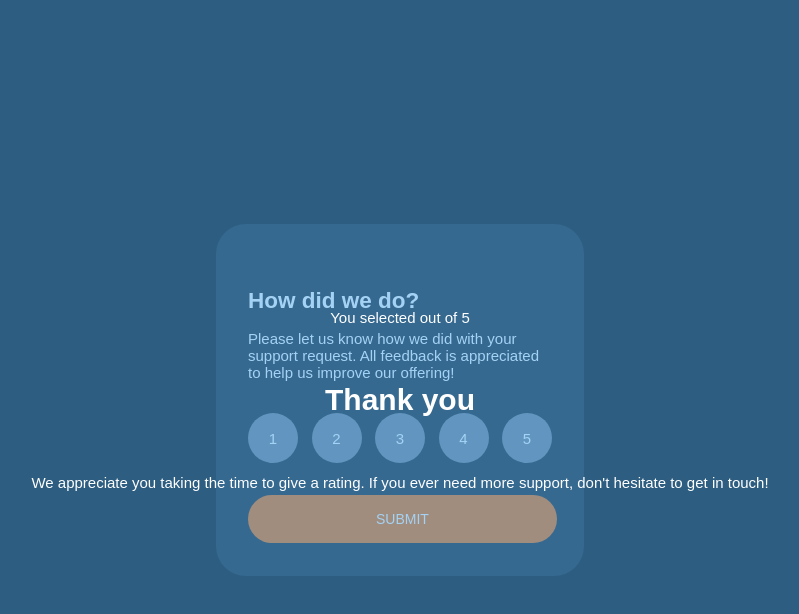
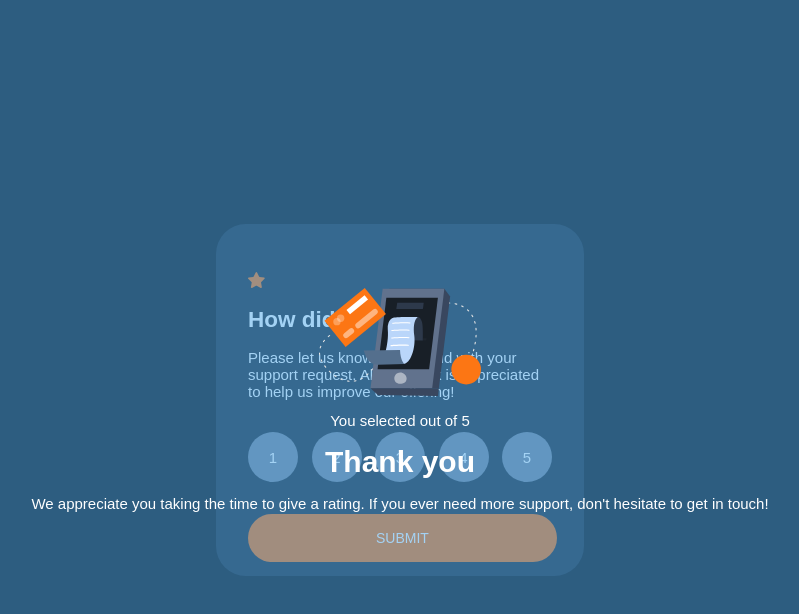
Before and after one commit to JosephMusenge/Rating-Component, a plain HTML site: page index.html in a window 1280 px wide. Both pictures are taken after a click on the button "SUBMIT". Shown: the whole page, without its empty margins (240-1039 px from the left). Drawn offline with Linux system fonts and the light colour scheme.

Commit message:
added images and icons

```diff
--- a/index.html
+++ b/index.html
@@ -17,6 +17,8 @@
   <!-- Rating state start -->
   <div class="container">
     <div class="rating">
+      <!-- Logo -->
+    <img src="./images/icon-star.svg" class="logo" alt="star icon">
       <h2>How did we do?</h2>
       <p>Please let us know how we did with your support request. All feedback is appreciated
         to help us improve our offering!
@@ -37,6 +39,7 @@
   <!-- Thank you state start -->
   <div class="modal-overlay">
     <div class="modal-container">
+      <img src="./images/illustration-thank-you.svg" class="thank-you" alt="">
       <p class="selected">You selected <!-- Add rating here --> out of 5</p>
       <h1>Thank you</h1>
       <p>
```
